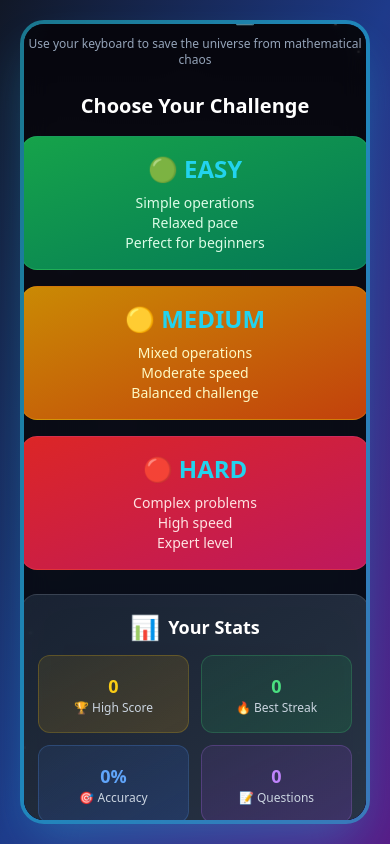
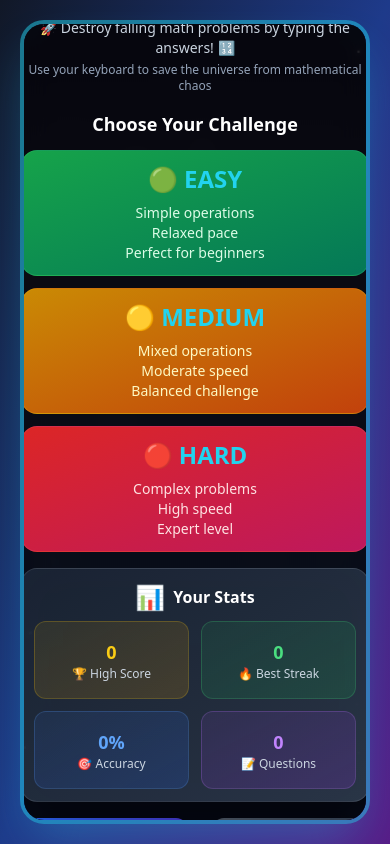
Before and after one commit to AmanRajYadav/mathfall, a React (Vite) app: page / in a window 390 px wide. Built offline with nearby package versions, Linux system fonts and the light colour scheme.

Commit message:
Optimize for mobile and fix bugs
Implement mobile numpad, fix title display, add game over effects, and ensure functionality.

```diff
--- a/src/components/GameMenu.tsx
+++ b/src/components/GameMenu.tsx
@@ -17,20 +17,20 @@ const GameMenu: React.FC<GameMenuProps> = ({
 }) => {
   return (
     <div className="text-center text-cyan-400 max-w-4xl mx-auto px-4 sm:px-8">
-      <div className="mb-6 sm:mb-8 md:mb-12">
-        <h1 className="text-4xl sm:text-5xl md:text-6xl lg:text-7xl font-bold mb-3 sm:mb-4 md:mb-6 bg-gradient-to-r from-cyan-300 via-blue-400 to-purple-400 bg-clip-text text-transparent animate-pulse drop-shadow-2xl">
+      <div className="mb-4 sm:mb-6 md:mb-8">
+        <h1 className="text-3xl sm:text-4xl md:text-5xl lg:text-6xl xl:text-7xl font-bold mb-2 sm:mb-3 md:mb-4 bg-gradient-to-r from-cyan-300 via-blue-400 to-purple-400 bg-clip-text text-transparent animate-pulse drop-shadow-2xl">
           MATHFALL
         </h1>
-        <p className="text-base sm:text-lg md:text-xl text-slate-300 mb-2 sm:mb-4">🚀 Destroy falling math problems by typing the answers! 🔢</p>
+        <p className="text-sm sm:text-base md:text-lg text-slate-300 mb-1 sm:mb-2">🚀 Destroy falling math problems by typing the answers! 🔢</p>
         <p className="text-xs sm:text-sm text-slate-400">Use your keyboard to save the universe from mathematical chaos</p>
       </div>
 
-      <div className="mb-6 sm:mb-8 md:mb-12">
-        <h2 className="text-xl sm:text-2xl md:text-3xl mb-4 sm:mb-6 md:mb-8 text-white font-bold">Choose Your Challenge</h2>
-        <div className="grid grid-cols-1 sm:grid-cols-2 md:grid-cols-3 gap-4 sm:gap-6 mb-6 sm:mb-8">
+      <div className="mb-4 sm:mb-6 md:mb-8">
+        <h2 className="text-lg sm:text-xl md:text-2xl mb-3 sm:mb-4 md:mb-6 text-white font-bold">Choose Your Challenge</h2>
+        <div className="grid grid-cols-1 sm:grid-cols-2 md:grid-cols-3 gap-3 sm:gap-4 md:gap-6 mb-4 sm:mb-6">
           <button
             onClick={() => onStartGame('easy')}
-            className="group bg-gradient-to-br from-green-600 to-emerald-700 hover:from-green-500 hover:to-emerald-600 px-4 sm:px-6 md:px-8 py-4 sm:py-5 md:py-6 rounded-2xl text-lg sm:text-xl font-bold transition-all duration-300 transform hover:scale-105 hover:shadow-2xl hover:shadow-green-500/25 border border-green-400/20"
+            className="group bg-gradient-to-br from-green-600 to-emerald-700 hover:from-green-500 hover:to-emerald-600 px-3 sm:px-4 md:px-6 py-3 sm:py-4 md:py-5 rounded-2xl text-base sm:text-lg md:text-xl font-bold transition-all duration-300 transform hover:scale-105 hover:shadow-2xl hover:shadow-green-500/25 border border-green-400/20"
           >
             <div className="text-2xl mb-2">🟢 EASY</div>
             <div className="text-sm font-normal text-green-100">
@@ -42,7 +42,7 @@ const GameMenu: React.FC<GameMenuProps> = ({
 
           <button
             onClick={() => onStartGame('medium')}
-            className="group bg-gradient-to-br from-yellow-600 to-orange-700 hover:from-yellow-500 hover:to-orange-600 px-4 sm:px-6 md:px-8 py-4 sm:py-5 md:py-6 rounded-2xl text-lg sm:text-xl font-bold transition-all duration-300 transform hover:scale-105 hover:shadow-2xl hover:shadow-yellow-500/25 border border-yellow-400/20"
+            className="group bg-gradient-to-br from-yellow-600 to-orange-700 hover:from-yellow-500 hover:to-orange-600 px-3 sm:px-4 md:px-6 py-3 sm:py-4 md:py-5 rounded-2xl text-base sm:text-lg md:text-xl font-bold transition-all duration-300 transform hover:scale-105 hover:shadow-2xl hover:shadow-yellow-500/25 border border-yellow-400/20"
           >
             <div className="text-2xl mb-2">🟡 MEDIUM</div>
             <div className="text-sm font-normal text-yellow-100">
@@ -54,7 +54,7 @@ const GameMenu: React.FC<GameMenuProps> = ({
 
           <button
             onClick={() => onStartGame('hard')}
-            className="group bg-gradient-to-br from-red-600 to-pink-700 hover:from-red-500 hover:to-pink-600 px-4 sm:px-6 md:px-8 py-4 sm:py-5 md:py-6 rounded-2xl text-lg sm:text-xl font-bold transition-all duration-300 transform hover:scale-105 hover:shadow-2xl hover:shadow-red-500/25 border border-red-400/20"
+            className="group bg-gradient-to-br from-red-600 to-pink-700 hover:from-red-500 hover:to-pink-600 px-3 sm:px-4 md:px-6 py-3 sm:py-4 md:py-5 rounded-2xl text-base sm:text-lg md:text-xl font-bold transition-all duration-300 transform hover:scale-105 hover:shadow-2xl hover:shadow-red-500/25 border border-red-400/20"
           >
             <div className="text-2xl mb-2">🔴 HARD</div>
             <div className="text-sm font-normal text-red-100">
@@ -66,9 +66,9 @@ const GameMenu: React.FC<GameMenuProps> = ({
         </div>
       </div>
 
-      <div className="mb-6 sm:mb-8">
-        <div className="bg-gradient-to-br from-slate-800/80 to-slate-700/80 backdrop-blur-xl rounded-2xl p-4 sm:p-6 border border-white/10 shadow-2xl">
-          <h3 className="text-lg sm:text-xl md:text-2xl font-bold mb-3 sm:mb-4 text-white flex items-center justify-center gap-2">
+      <div className="mb-4 sm:mb-6">
+        <div className="bg-gradient-to-br from-slate-800/80 to-slate-700/80 backdrop-blur-xl rounded-2xl p-3 sm:p-4 md:p-6 border border-white/10 shadow-2xl">
+          <h3 className="text-base sm:text-lg md:text-xl font-bold mb-2 sm:mb-3 text-white flex items-center justify-center gap-2">
             <span className="text-2xl sm:text-3xl">📊</span>
             Your Stats
           </h3>
```
